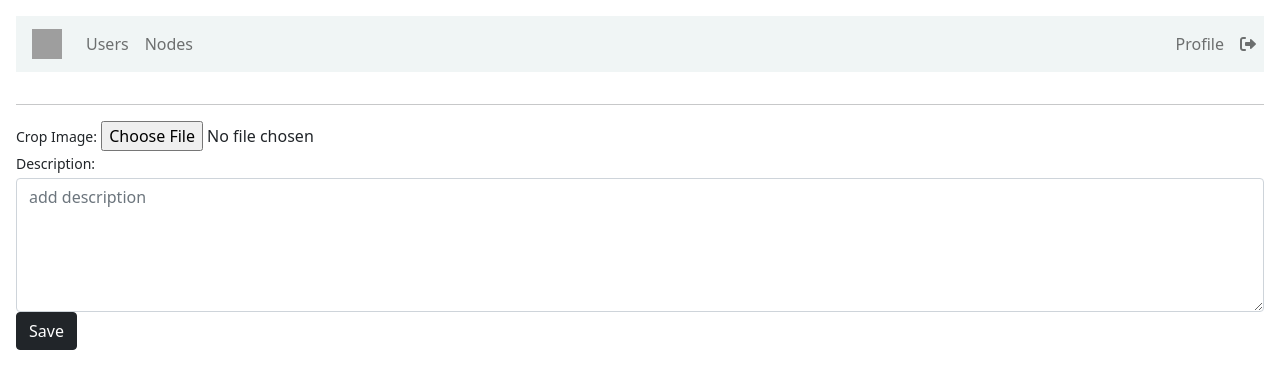
After one commit to Shethyash/sdl, a Django app: page /nodes/upload_image/1 in a window 1280 px wide. The commit adds this page. Shown: the top 389 px of the page. Run offline with Django 3.2, Linux system fonts and the light colour scheme; the visitor is signed in with stand-in values (Sample User, id 1); some libraries are stand-ins or nearby versions; grey boxes are pictures that could not be loaded.

Commit message:
create image upload for node

```diff
--- a/nodes/forms.py
+++ b/nodes/forms.py
@@ -1,6 +1,6 @@
 from django import forms
 
-from .models import Nodes
+from .models import Nodes, CropImage
 
 
 class RegisterForm(forms.ModelForm):
@@ -44,3 +44,24 @@ class RegisterForm(forms.ModelForm):
     class Meta:
         model = Nodes
         fields = ['name', 'status', 'description', 'latitude', 'longitude']
+
+
+class ImageUploadForm(forms.ModelForm):
+    node_id = forms.CharField(
+        required=True,
+        widget=forms.TextInput(attrs={'class': 'form-control', 'readonly': 'readonly'})
+    )
+    image = forms.ImageField(
+        required=True,
+        widget=forms.FileInput(
+            attrs={'placeholder': 'image', 'class': 'form-control-file'}
+        )
+    )
+    description = forms.CharField(
+        widget=forms.Textarea(attrs={'class': 'form-control', 'rows': 5, 'placeholder': 'add description'}),
+        required=False,
+    )
+
+    class Meta:
+        model = CropImage
+        fields = ['node_id', 'image', 'description']
--- a/nodes/models.py
+++ b/nodes/models.py
@@ -1,5 +1,6 @@
 from datetime import datetime
 
+from PIL import Image
 from django.db import models
 
 
@@ -33,3 +34,24 @@ class Feeds(models.Model):
 
     def __str__(self):
         return self.node_id
+
+
+class CropImage(models.Model):
+    node_id = models.IntegerField()
+    image = models.ImageField(upload_to='crop_images')
+    description = models.TextField(default='')
+    created_at = models.DateTimeField(default=datetime.now)
+
+    def __str__(self):
+        return self.node_id
+
+    # resizing images
+    def save(self, *args, **kwargs):
+        super().save()
+
+        img = Image.open(self.image.path)
+
+        if img.height > 100 or img.width > 100:
+            new_img = (100, 100)
+            img.thumbnail(new_img)
+            img.save(self.image.path)
--- a/nodes/urls.py
+++ b/nodes/urls.py
@@ -9,5 +9,6 @@ urlpatterns = [
     path('crud/', views.CrudNodes.as_view()),
     path('delete_node/<int:node_id>', views.delete_node, name='delete_node'),
     path('get_chart/<int:node_id>', views.get_chart_data, name='get_chart'),
-
+    path('upload_image/<int:node_id>', views.crop_image_upload, name='upload_image'),
+    path('crop_image_gallery/<int:node_id>', views.crop_image_gallery, name='crop_image_gallery'),
 ]
--- a/nodes/views.py
+++ b/nodes/views.py
@@ -10,8 +10,8 @@ from django.utils import timezone
 from django.views import View
 from django.views.decorators.csrf import csrf_exempt
 
-from nodes.models import Nodes, Feeds
-from .forms import RegisterForm
+from nodes.models import Nodes, Feeds, CropImage
+from .forms import RegisterForm, ImageUploadForm
 
 
 # Create your views here.
@@ -103,6 +103,28 @@ class CrudNodes(View):
 
 
 @login_required
+def crop_image_upload(request, node_id):
+    form_class = ImageUploadForm
+    if request.method == "POST":
+        print(request.POST, request.FILES)
+        # form = form_class(request.POST, request.FILES)
+        # if form.is_valid():
+        #     crop_image = form.save(commit=False)
+        #     crop_image.node_id = node_id
+        #     crop_image.save()
+        messages.success(request, 'Image Upload successfully.')
+        return redirect(to='nodes')
+    return render(request, 'nodes/image_upload.html', {'form': form_class, 'node_id': node_id})
+
+
+@login_required
+def crop_image_gallery(request, node_id):
+    data = CropImage.objects.filter(node_id=node_id)
+    node = Nodes.objects.get(id=node_id)
+    return render(request, 'nodes/image_gallery.html', {'data': data, 'node': node, 'node_id': node_id})
+
+
+@login_required
 def delete_node(request, node_id):
     node = Nodes.objects.get(id=node_id)
     node.delete()
--- /dev/null
+++ b/templates/nodes/image_upload.html
@@ -0,0 +1,27 @@
+{% extends "base.html" %}
+{% block title %} Crop Image Upload {% endblock title %}
+{% block content %}
+  <div class="form-content">
+    <form method="post" enctype="multipart/form-data">
+      {% csrf_token %}
+      <div class="row">
+        <div class="col-md-12">
+          <div class="form-group">
+            <hr/>
+            <label class="small mb-1">Crop Image:</label>
+            {{ form.image }}
+          </div>
+        </div>
+      </div>
+      <div class="row">
+        <div class="col-md-12">
+          <div class="form-group">
+            <label class="small mb-1">Description:</label>
+            {{ form.description }}
+          </div>
+        </div>
+      </div>
+      <button type="submit" class="btn btn-dark">Save</button>
+    </form>
+  </div>
+{% endblock content %}
--- a/templates/nodes/list.html
+++ b/templates/nodes/list.html
@@ -46,6 +46,12 @@
             <a href="get_feeds/{{ val.id }}" class="btn btn-secondary">
               Feeds
             </a>
+            <a href="crop_image_gallery/{{ val.id }}" class="btn transparent_btn">
+              <i class="fa-solid fa-image" style="color: #6c757d"></i>
+            </a>
+            <a href="upload_image/{{ val.id }}" class="btn transparent_btn">
+              <i class="fa-solid fa-upload" style="color: #6c757d"></i>
+            </a>
             <span class="float-end">
               <a href="crud?id={{ val.id }}" class="btn transparent_btn">
                 <i class="fa-solid fa-pen" style="color: #6c757d"></i>
--- a/templates/users/profile.html
+++ b/templates/users/profile.html
@@ -6,9 +6,9 @@
     <img
         class="rounded-circle account-img"
         src="{{ user.profile.avatar.url }} "
-        style="cursor: pointer"
+        style="cursor: pointer; width: 15%; height: 15%;"
         alt="User Profile Picture"/>
-    {{ user.profile.avatar.url }}
+    {#    {{ user.profile.avatar.url }}#}
   </div>
   <div class="form-content">
     <form method="post" enctype="multipart/form-data">
```
Also changed, not shown: templates/nodes/image_gallery.html (added, +7 -0 lines), media/profile_images/default.jpg (added), nodes/migrations/0002_cropimage.py (added).
